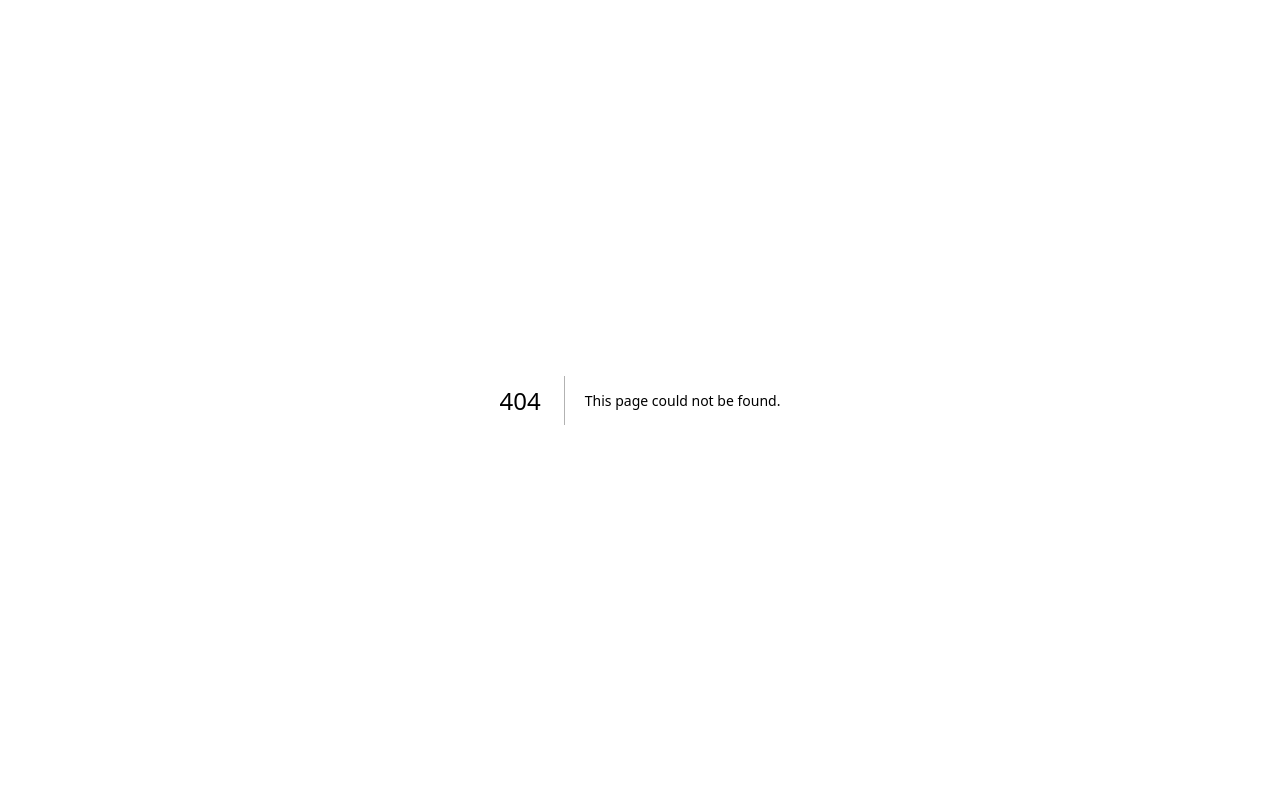
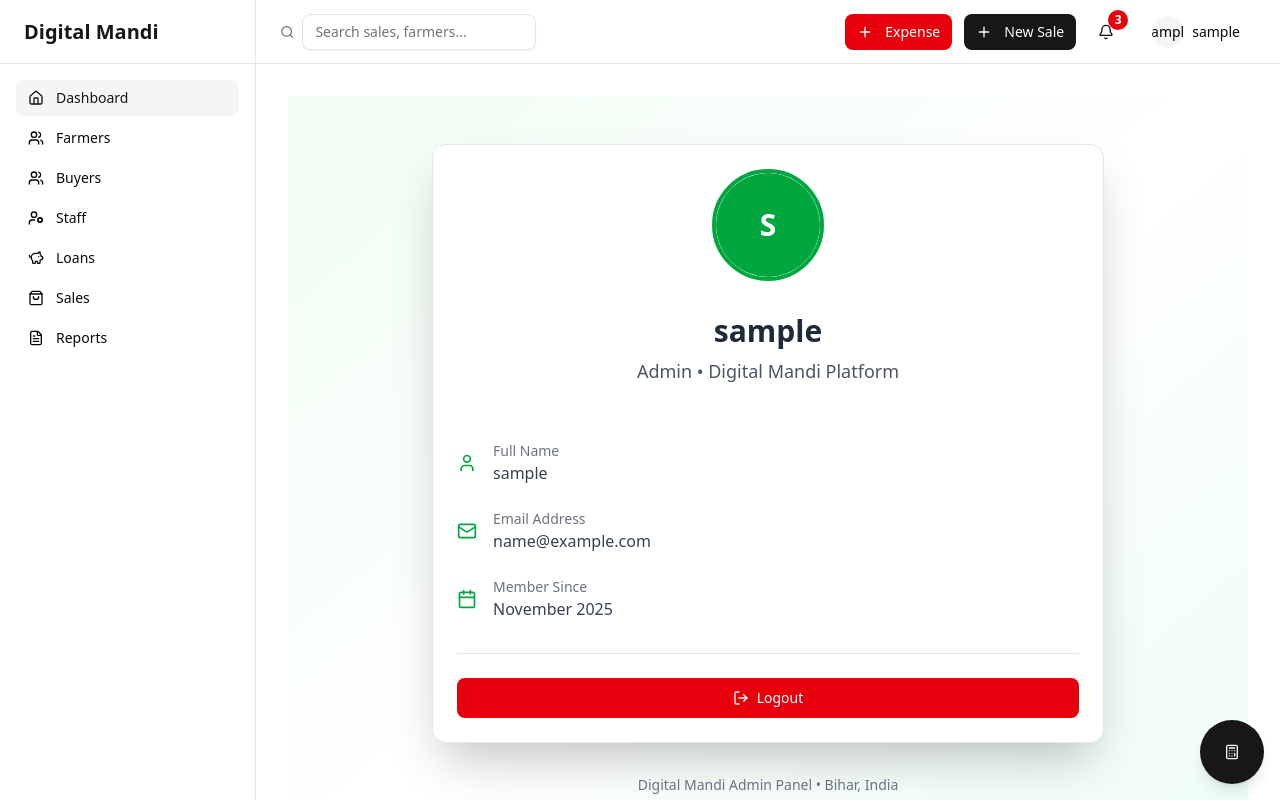
Before and after one commit to Amitkr77/Digital-Mandi, a Next.js app: page /profile in a window 1280 px wide. Before the commit this address had no page. Built offline with nearby package versions, Linux system fonts and the light colour scheme; sample sign-in values are in the browser's storage.

Commit message:
fixed the profile page

```diff
--- /dev/null
+++ b/src/app/(user)/profile/page.jsx
@@ -0,0 +1,119 @@
+// src/app/profile/page.tsx
+"use client";
+
+import { useEffect, useState } from "react";
+import { useRouter } from "next/navigation";
+import { Loader2, Mail, User, Calendar, LogOut } from "lucide-react";
+import { Button } from "@/components/ui/button";
+import { Card, CardContent, CardDescription, CardHeader, CardTitle } from "@/components/ui/card";
+import { Avatar, AvatarFallback } from "@/components/ui/avatar";
+import { toast } from "sonner";
+
+export default function ProfilePage() {
+  const router = useRouter();
+  const [adminName, setAdminName] = useState("");
+  const [adminEmail, setAdminEmail] = useState("");
+  const [isLoading, setIsLoading] = useState(true);
+
+  useEffect(() => {
+    const name = localStorage.getItem("adminName");
+    const email = localStorage.getItem("adminEmail") || "admin@example.com";
+
+    if (!name) {
+      // Not logged in → redirect to home (login)
+      toast.error("Please log in first");
+      router.push("/");
+      return;
+    }
+
+    setAdminName(name);
+    setAdminEmail(email);
+    setIsLoading(false);
+  }, [router]);
+
+  const handleLogout = () => {
+    localStorage.removeItem("adminToken");
+    localStorage.removeItem("adminName");
+    localStorage.removeItem("adminEmail");
+    toast.success("Logged out successfully");
+    router.push("/");
+  };
+
+  if (isLoading) {
+    return (
+      <div className="min-h-screen flex items-center justify-center bg-gray-50">
+        <Loader2 className="h-10 w-10 animate-spin text-green-600" />
+      </div>
+    );
+  }
+
+  return (
+    <div className="min-h-screen bg-gradient-to-br from-green-50 via-white to-emerald-50 py-12 px-4">
+      <div className="max-w-2xl mx-auto">
+        <Card className="shadow-2xl border border-gray-200">
+          <CardHeader className="text-center pb-8">
+            <div className="flex justify-center mb-6">
+              <Avatar className="h-28 w-28 border-4 border-green-600">
+                <AvatarFallback className="text-3xl font-bold bg-green-600 text-white">
+                  {adminName.charAt(0).toUpperCase()}
+                </AvatarFallback>
+              </Avatar>
+            </div>
+            <CardTitle className="text-3xl font-bold text-gray-800">
+              {adminName}
+            </CardTitle>
+            <CardDescription className="text-lg text-gray-600">
+              Admin • Digital Mandi Platform
+            </CardDescription>
+          </CardHeader>
+
+          <CardContent className="space-y-8">
+            {/* Info Rows */}
+            <div className="space-y-6">
+              <div className="flex items-center gap-4 text-gray-700">
+                <User className="h-5 w-5 text-green-600" />
+                <div>
+                  <p className="text-sm text-gray-500">Full Name</p>
+                  <p className="font-medium">{adminName}</p>
+                </div>
+              </div>
+
+              <div className="flex items-center gap-4 text-gray-700">
+                <Mail className="h-5 w-5 text-green-600" />
+                <div>
+                  <p className="text-sm text-gray-500">Email Address</p>
+                  <p className="font-medium">{adminEmail}</p>
+                </div>
+              </div>
+
+              <div className="flex items-center gap-4 text-gray-700">
+                <Calendar className="h-5 w-5 text-green-600" />
+                <div>
+                  <p className="text-sm text-gray-500">Member Since</p>
+                  <p className="font-medium">November 2025</p>
+                </div>
+              </div>
+            </div>
+
+            <div className="pt-6 border-t border-gray-200">
+              <Button
+                onClick={handleLogout}
+                variant="destructive"
+                className="w-full flex items-center justify-center gap-2"
+                size="lg"
+              >
+                <LogOut className="h-4 w-4" />
+                Logout
+              </Button>
+            </div>
+          </CardContent>
+        </Card>
+
+        <div className="mt-8 text-center text-sm text-gray-500">
+          <p>Digital Mandi Admin Panel • Bihar, India</p>
+          <p className="mt-1">Current time: {new Date().toLocaleString("en-IN", { timeZone: "Asia/Kolkata" })}</p>
+        </div>
+      </div>
+    </div>
+  );
+}
```
